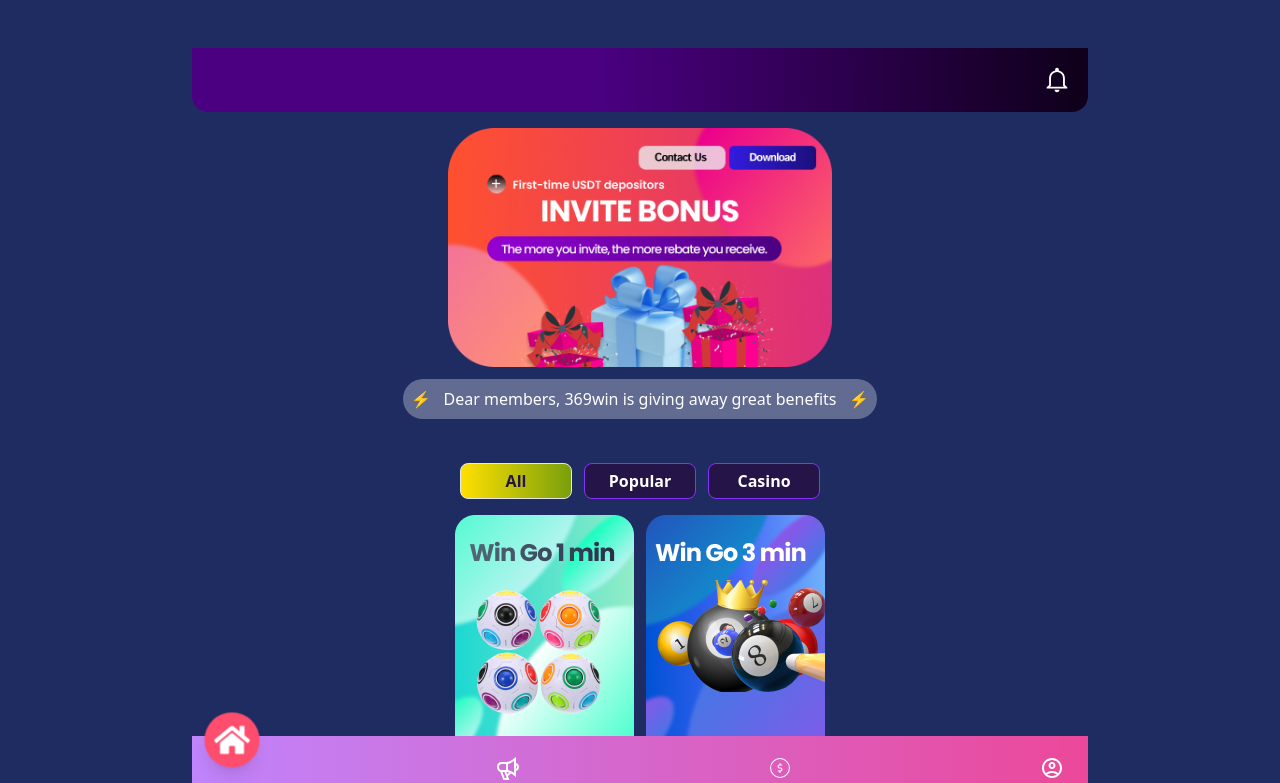
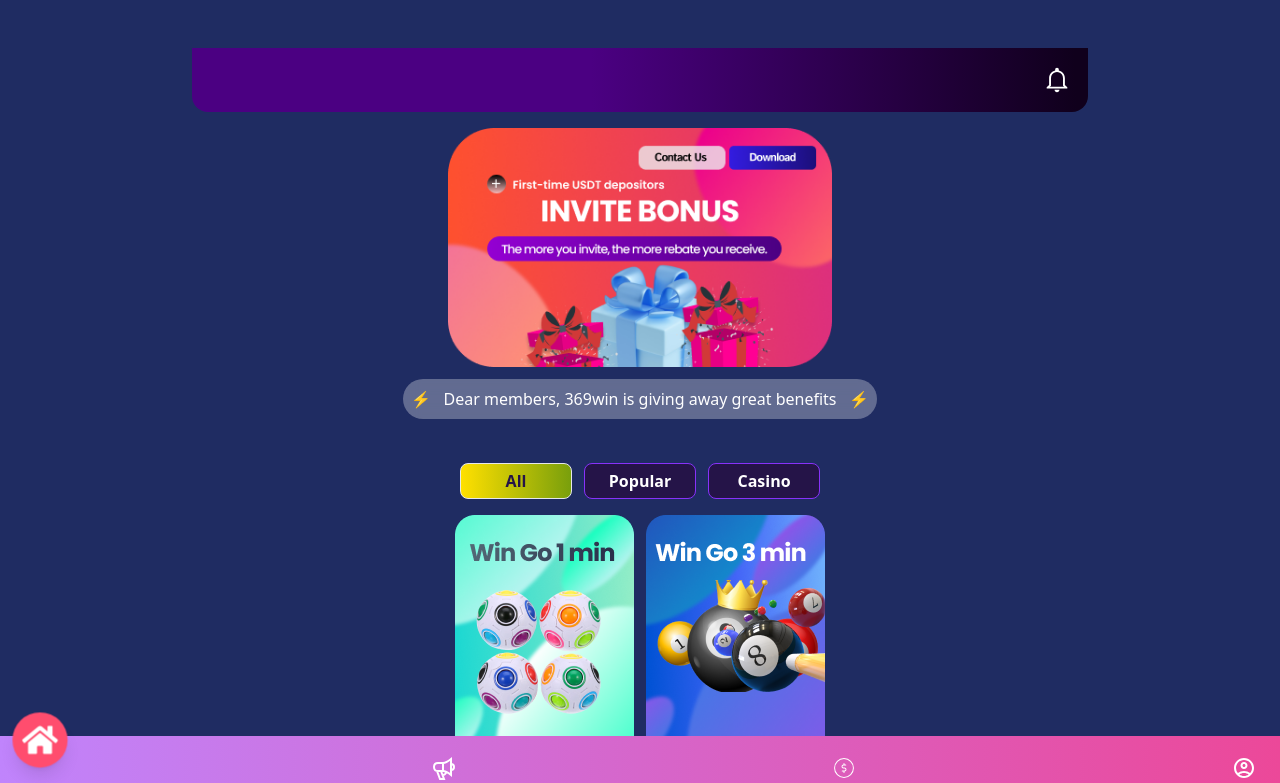
Before and after one commit to team-IGORAZA/color-trading-frontend, a React (Vite) app: page /home in a window 1280 px wide. Shown: the top 783 px of the page. Built offline with nearby package versions, Linux system fonts and the light colour scheme; sample sign-in values are in the browser's storage.

Commit message:
fix: bottom navbar issue in position fixed

```diff
--- a/src/Components/BottomNavbar.tsx
+++ b/src/Components/BottomNavbar.tsx
@@ -11,7 +11,7 @@
     const navigate = useNavigate();
 
     const navLinks = [
-        { label: "Home", icon: <FaHome />, link: "" },
+        { label: "Home", icon: <FaHome />, link: "/" },
         { label: "Promotion", icon: <GrAnnounce />, link: "" },
         { label: "Wallet", icon: <CiDollar />, link: "" },
         { label: "Account", icon: <MdOutlineAccountCircle />, link: "/profile" },
@@ -23,7 +23,7 @@
     };
 
     return (
-        <nav className="flex sticky z-50 bottom-0 bottom-bg w-full h-16 items-center justify-between px-4 bg-gradient-to-r from-purple-400 to-pink-500">
+        <nav className="flex fixed z-50 bottom-0 bottom-bg w-full h-16 items-center justify-between px-4 bg-gradient-to-r from-purple-400 to-pink-500">
             {navLinks.map((data, index) => (
                 <div key={data.label} className="flex flex-col items-center">
                     <motion.button
--- a/src/Pages/Home/Home.tsx
+++ b/src/Pages/Home/Home.tsx
@@ -12,8 +12,8 @@
       <NotificationBar/>
       <BannerImage/>
       <HomeGames/>
+      <WithdrawalPanel/>
       <BottomNavbar/>
-      <WithdrawalPanel/>
     </main>
   )
 }
```
